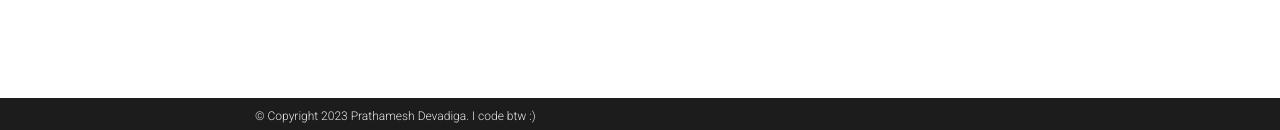
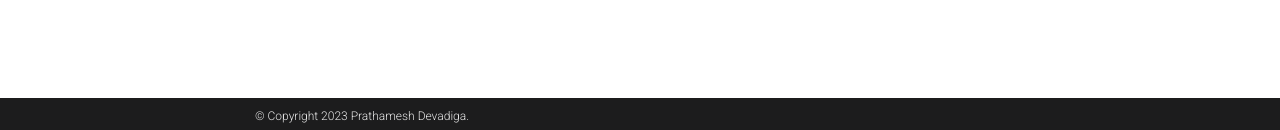
Before and after one commit to devadigapratham/devadigapratham.github.io, a Jekyll site: the page built from _pages/about.md, in a window 1280 px wide. Shown: the part 767-897 px from the top of the page. Built offline with Jekyll 4.4.1, drawn with Linux system fonts in a browser that asks for light colours; full-size pictures stand in for the smaller copies a plugin makes; comment, search, counter and statistics services are not loaded; a style sheet for code colours, icons or effects is not loaded.

```diff
--- a/_config.yml
+++ b/_config.yml
@@ -10,7 +10,7 @@ email: devadigapratham8@gmail.com
 description: > # the ">" symbol means to ignore newlines until "footer_text:"
   A simple, whitespace theme for academics. Based on [*folio](https://github.com/bogoli/-folio) design.
 footer_text: >
-                                  I code btw :)
+
 keywords: jekyll, jekyll-theme, academic-website, portfolio-website  # add your own keywords or leave empty
 
 lang: en # the language of your site (for example: en, fr, cn, ru, etc.)
```
